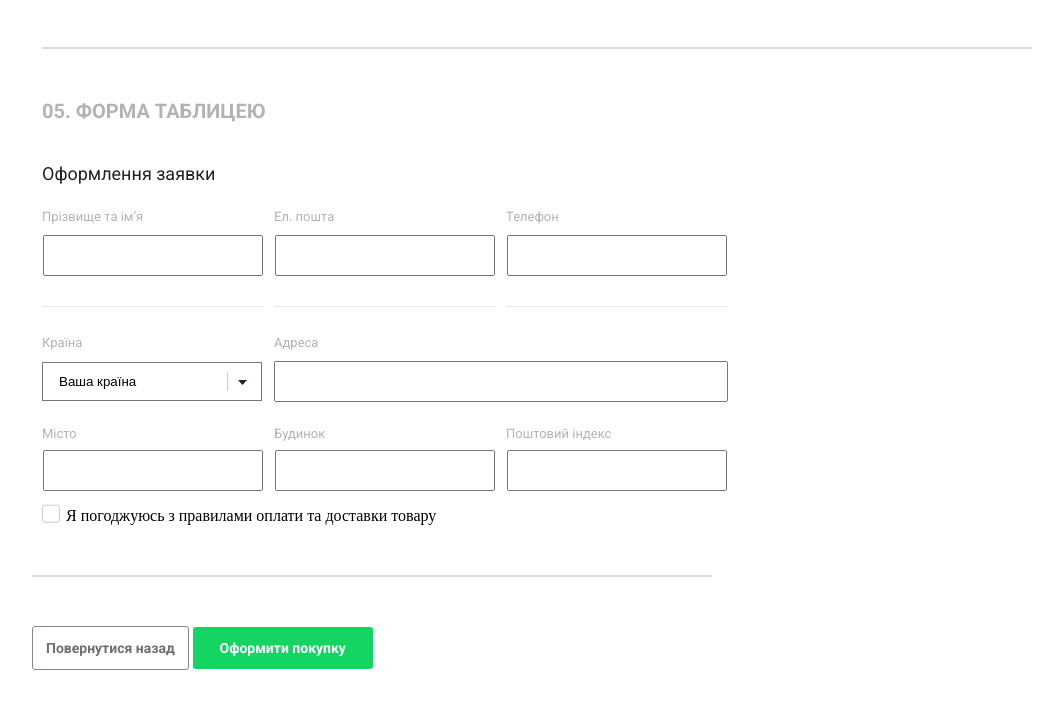
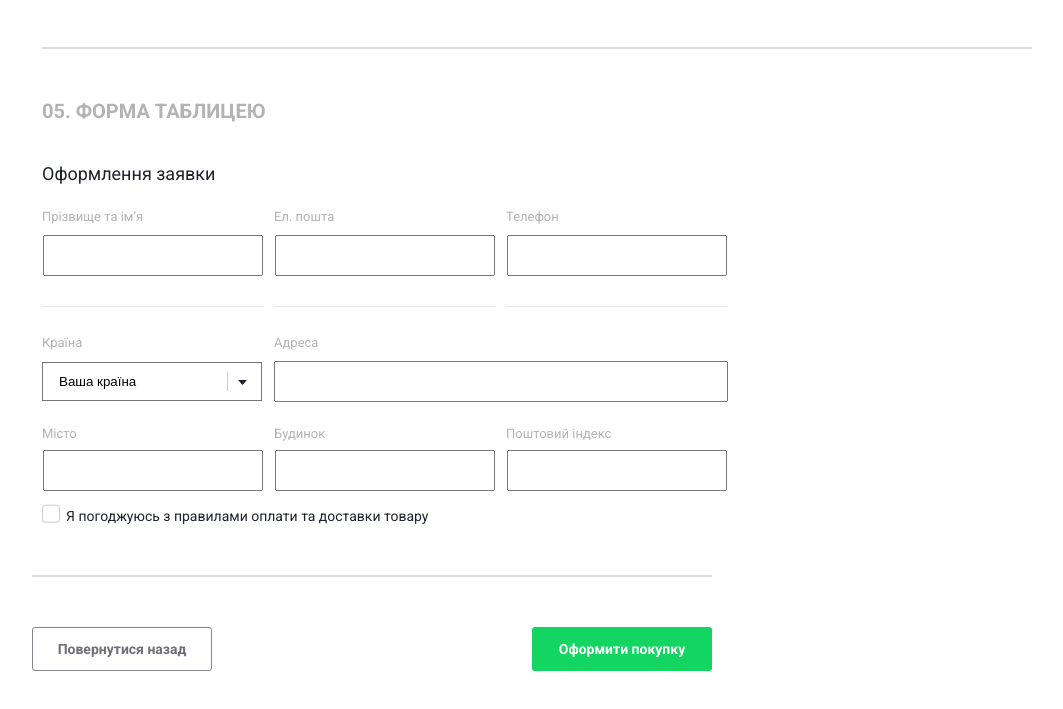
Before and after one commit to SmA1l2011/form, a plain HTML site: page index.html in a window 1280 px wide. Shown: the part 1873-2582 px from the top of the page, without its empty margins (103-1166 px from the left). Drawn offline with Linux system fonts and the light colour scheme.

Commit message:
finish site

```diff
--- a/css/style.css
+++ b/css/style.css
@@ -631,6 +631,16 @@ header h1 {
     color: #fff;
 }
 
+.down-buttons {
+    display: flex;
+    justify-content: space-between;
+}
+
 .checkbox {
     position: relative;
 }
+
+.checkbox label {
+    font: 400 14px "Roboto";
+    color: #1f222c;
+}
--- a/index.html
+++ b/index.html
@@ -292,8 +292,10 @@
                         <label for="agree">Я погоджуюсь з правилами оплати та доставки товару</label>
                     </div>
                     <hr>
-                    <a class="button" href="#">Повернутися назад</a>
-                    <input value="Оформити покупку" type="submit">
+                    <div class="down-buttons">
+                        <a class="button" href="#">Повернутися назад</a>
+                        <input value="Оформити покупку" type="submit">
+                    </div>
                 </form>
             </div>
         </footer>
```
